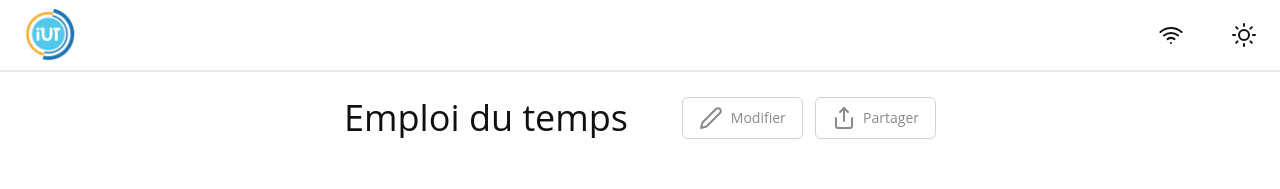
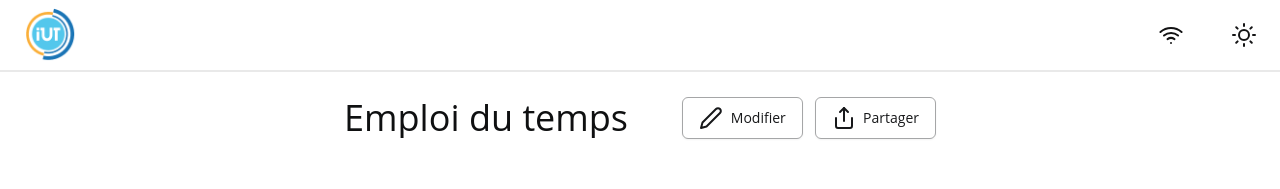
Before and after one commit to SCIACCA-Matteo-2225079a/webapp-iut, a Next.js app: page /schedule in a window 1280 px wide. Shown: the top 189 px of the page. Built offline with nearby package versions, Linux system fonts and the light colour scheme; no server answers.

Commit message:
Réactivation boutons Modifier et Partager

```diff
--- a/src/components/title.tsx
+++ b/src/components/title.tsx
@@ -1,5 +1,3 @@
-import { isMobile } from 'react-device-detect';
-
 import { Share, Edit2 } from 'react-feather'
 import Section from './section'
 
@@ -32,14 +30,14 @@
         {showButtons && (
           <div className="flex mt-5 lg:mt-0 lg:ml-4">
             <span className="hidden sm:block">
-              <button disabled type="button" className="inline-flex items-center px-4 py-2 text-sm font-medium text-gray-700 bg-white border border-gray-300 rounded-md shadow-sm disabled:opacity-50 disabled:cursor-not-allowed focus:outline-none focus:ring-2 focus:ring-offset-2 focus:ring-indigo-500">
+              <button type="button" className="inline-flex items-center px-4 py-2 text-sm font-medium text-gray-700 bg-white border border-gray-300 rounded-md shadow-sm focus:outline-none focus:ring-2 focus:ring-offset-2 focus:ring-indigo-500">
                 <Edit2 />&nbsp;
                 Modifier
               </button>
             </span>
 
             <span className="hidden ml-3 sm:block">
-              <button type="button" onClick={handleShare} disabled={!isMobile} className="inline-flex items-center px-4 py-2 text-sm font-medium text-gray-700 bg-white border border-gray-300 rounded-md shadow-sm cursor-not-allowed disabled:opacity-50 disabled:cursor-not-allowed focus:outline-none focus:ring-2 focus:ring-offset-2 focus:ring-indigo-500">
+              <button type="button" onClick={handleShare} className="inline-flex items-center px-4 py-2 text-sm font-medium text-gray-700 bg-white border border-gray-300 rounded-md shadow-sm focus:outline-none focus:ring-2 focus:ring-offset-2 focus:ring-indigo-500">
                 <Share />&nbsp;
                 Partager
               </button>
```
